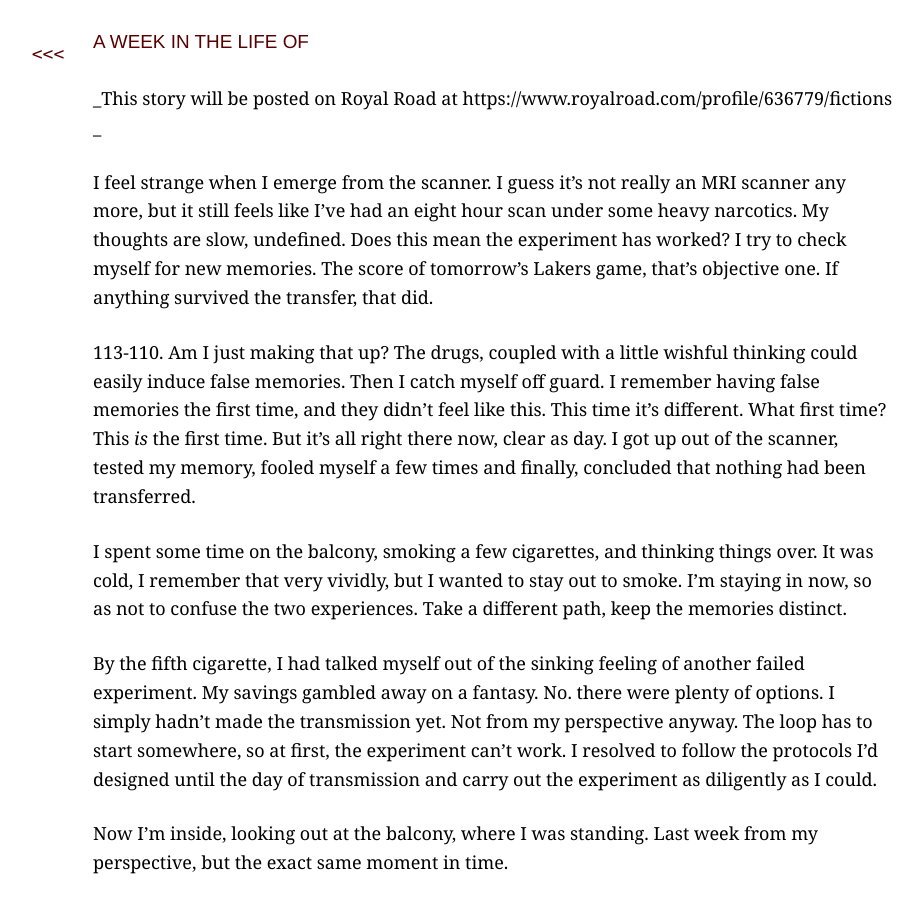
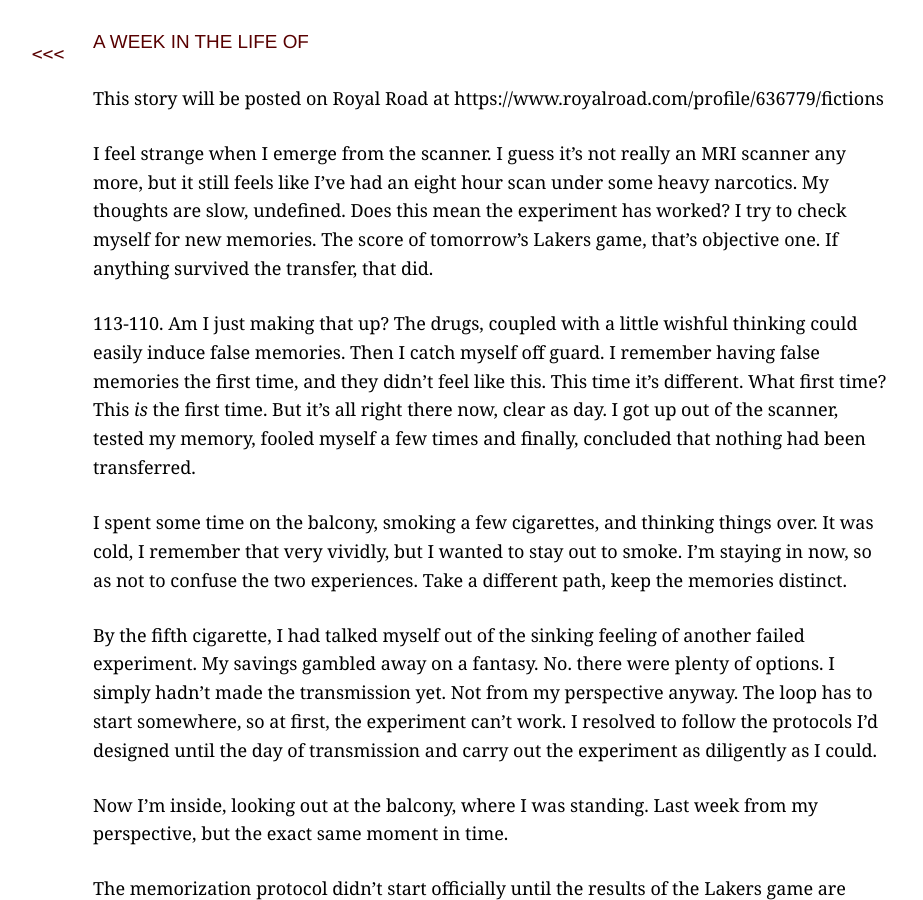
Before and after one commit to pbloem/profane-tmesis, a Jekyll site: the page built from a-week-in-the-life-of.md, in a window 1280 px wide and 900 px high. Shown: the whole window, without its empty margins (147-1070 px from the left). Built offline with Jekyll 4.4.1, drawn with Linux system fonts in a browser that asks for light colours; our own code applies the rules of GitHub Pages for plain Markdown files.

```diff
--- a/a-week-in-the-life-of.md
+++ b/a-week-in-the-life-of.md
@@ -8,7 +8,7 @@ image: "http://profane-tmesis.info/week.png"
 
 # A week in the life of
 
-_This story will be posted on Royal Road at https://www.royalroad.com/profile/636779/fictions _
+This story will be posted on Royal Road at https://www.royalroad.com/profile/636779/fictions
 
 I feel strange when I emerge from the scanner. I guess it's not really an MRI scanner any more, but it still feels like I've had an eight hour scan under some heavy narcotics. My thoughts are slow, undefined. Does this mean the experiment has worked? I try to check myself for new memories. The score of tomorrow's Lakers game, that's objective one. If anything survived the transfer, that did.
 
```
